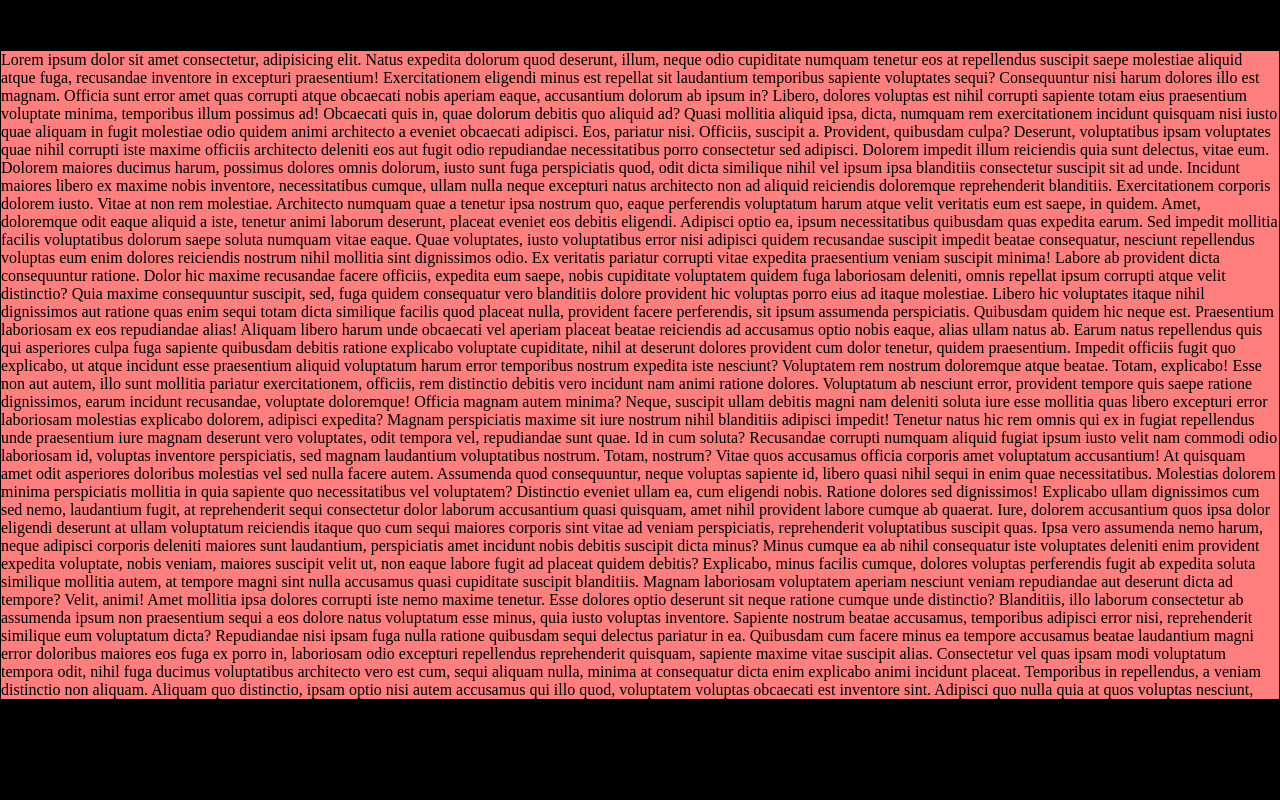
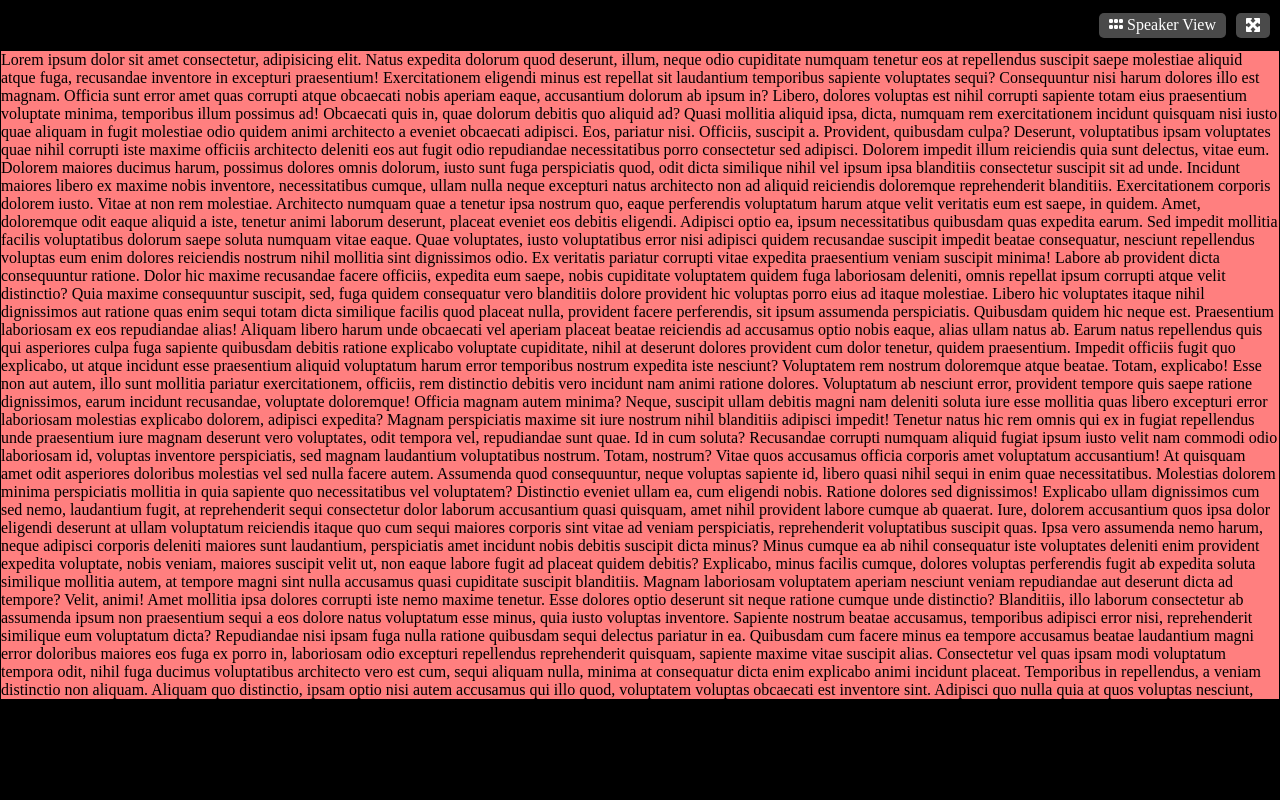
Before and after one commit to lucagaddini/html-css-zoom, a plain HTML site: page index.html in a window 1280 px wide. Drawn offline with Linux system fonts and the light colour scheme.

Commit message:
{HTML} Completed: Header {CSS} Added: Header styles

```diff
--- a/css/style.css
+++ b/css/style.css
@@ -18,3 +18,34 @@ main{
   height: calc(100vh - 150px);
   overflow-y: scroll;
 }
+
+.flex{
+  display: flex;
+}
+
+.center{
+  justify-content: center;
+  align-content: center;
+}
+
+.f-end{
+  justify-content: flex-end;
+}
+
+.view-tools{
+  align-items: center;
+}
+
+.view-change, .view-expand{
+  background-color: #4a4a4a;
+  padding: 10px 10px;
+  margin-right: 10px;
+  border-radius: 5px;
+  height: 50%;
+  color: white;
+  align-items: center;
+}
+
+.view-tools ul li{
+  list-style: none;
+}
--- a/index.html
+++ b/index.html
@@ -13,7 +13,18 @@
 </head>
 <body>
 
-  <header>Header</header>
+  <header class="flex f-end">
+    <div class="view-tools flex">
+      <div class="view-change flex">
+          <p><i class="fa-solid fa-grip"></i> Speaker View</p>
+      </div>
+
+      <div class="view-expand flex">
+        <i class="fa-solid fa-maximize"></i>
+      </div>
+
+    </div>
+  </header>
 
   <main class="debug-red">
     <p>
```
